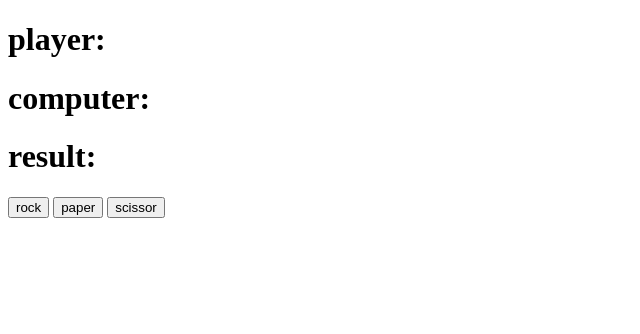
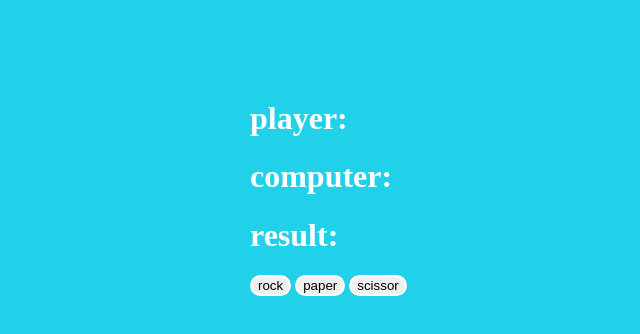
Before and after one commit to temikiki/odin-rock-paper-scissor, a plain HTML site: page index.html in a window 1280 px wide. Shown: the whole page, without its empty margins (0-640 px from the left). Drawn offline with Linux system fonts and the light colour scheme.

Commit message:
created css file

```diff
--- a/index.html
+++ b/index.html
@@ -3,11 +3,12 @@
 <head>
     <meta charset="UTF-8">
     <meta name="viewport" content="width=device-width, initial-scale=1.0">
-    <title>Document</title>
+    <link rel="stylesheet" href="style.css">
+    <title>rps game</title>
 </head>
 <body>
 
-    <div>
+    <div class="gamediv">
         <h1 class="gameText" id="playerText">player:</h1>
         <h1 class="gameText" id="computerText">computer:</h1>
         <h1 class="gameText" id="resultText">result:</h1>
--- a/script.js
+++ b/script.js
@@ -1,8 +1,3 @@
-//let computer;
-
-//player = prompt("rock, paper, scissor, pick one:");
-//getcomputerchoice();
-
 const playerText = document.querySelector("#playerText");
 const computerText = document.querySelector("#computerText");
 const resultText = document.querySelector("#resultText");
@@ -73,5 +68,3 @@ function gamerules(){
     }
 
 }
-gamerules();
-//console.log("hello")
--- /dev/null
+++ b/style.css
@@ -0,0 +1,22 @@
+body{
+    margin: 0;
+    padding: 0;
+    box-sizing: border-box;
+    background-color: rgb(32, 209, 233);
+}
+
+.gamediv{
+    margin-left: 250px;
+    padding: auto;
+    margin-top: 100px;
+}
+
+h1{
+    color: white;
+    font-family: 'Times New Roman', Times, serif;
+}
+
+.btn{
+    border: 2px solid white;
+    border-radius: 25px;
+}
```
